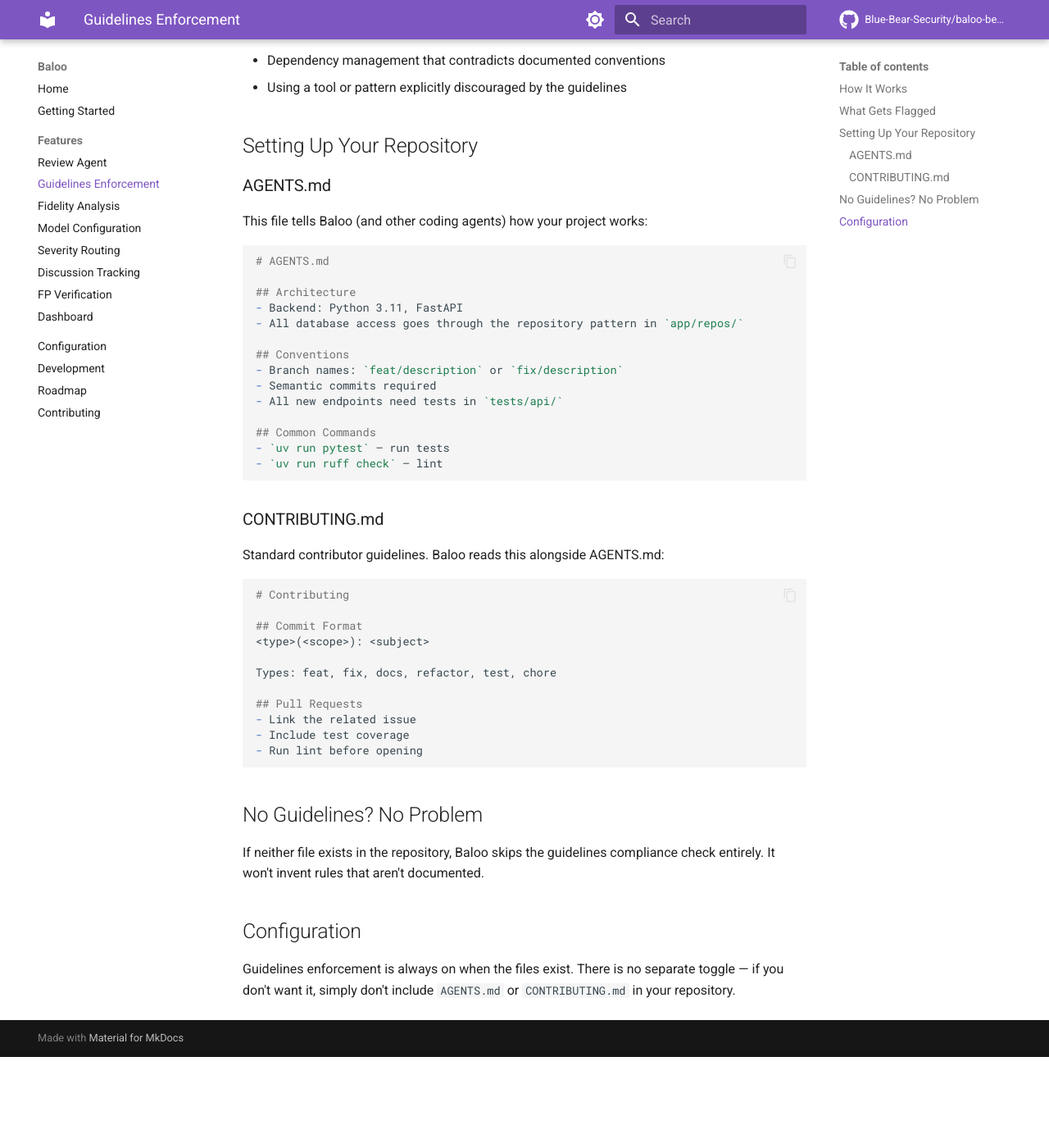
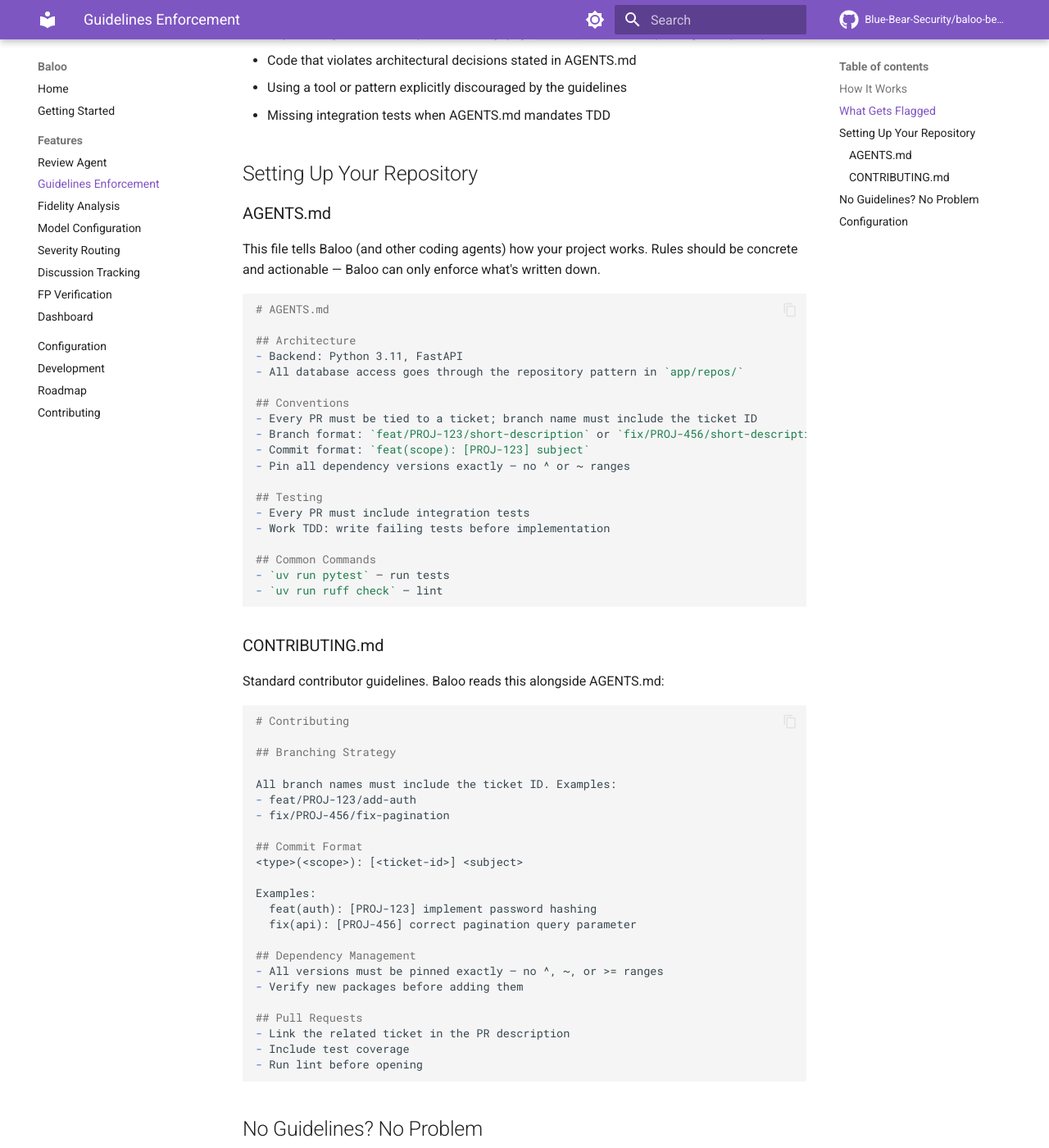
Before and after one commit to Blue-Bear-Security/baloo-bear, an MkDocs documentation site: the page built from docs/features/guidelines.md, in a window 1280 px wide and 1400 px high, scrolled down 688 px. Shown: the whole window at 82% size. Built offline with MkDocs 1.6.1 and Material for MkDocs 9.7.7, drawn with Linux system fonts in a browser that asks for light colours; comment, search, counter and statistics services are not loaded; before the commit the page ends 1977 px from its top, so only the background shows below that; some of the changed text lies outside the part shown.

Commit message:
docs: add real-world BlueDen examples to guidelines and fidelity docs
- guidelines.md: replace generic examples with actual BlueDen AGENTS.md
  and CONTRIBUTING.md excerpts (no-ticket-no-code, fail-fast, TDD,
  branch naming with ticket IDs, commit format, dependency pinning rules)
- fidelity.md: add BlueDen workflow walkthrough showing how DEN ticket
  IDs and docs/plans/ map to fidelity analysis end-to-end
- index.md: sharpen Why Baloo bullets and features table to call out
  guidelines enforcement and fidelity more concretely

````diff
--- a/docs/features/guidelines.md
+++ b/docs/features/guidelines.md
@@ -15,17 +15,18 @@ The contents are injected into the review agent's prompt. The agent then flags a
 
 Guidelines violations are reported as **CRITICAL** severity with category **"Guidelines"**. Examples:
 
-- Branch name doesn't follow the naming convention (e.g., `fix/thing` when repo requires `fix(scope): thing`)
+- Branch name missing required ticket ID (e.g., `fix/thing` when the repo requires `fix/PROJ-123/thing`)
 - Commit messages missing required ticket references
+- Dependency versions not pinned exactly (e.g., `^1.2.3` when exact pinning is required)
 - Code that violates architectural decisions stated in AGENTS.md
-- Dependency management that contradicts documented conventions
 - Using a tool or pattern explicitly discouraged by the guidelines
+- Missing integration tests when AGENTS.md mandates TDD
 
 ## Setting Up Your Repository
 
 ### AGENTS.md
 
-This file tells Baloo (and other coding agents) how your project works:
+This file tells Baloo (and other coding agents) how your project works. Rules should be concrete and actionable — Baloo can only enforce what's written down.
 
 ```markdown
 # AGENTS.md
@@ -35,9 +36,14 @@ This file tells Baloo (and other coding agents) how your project works:
 - All database access goes through the repository pattern in `app/repos/`
 
 ## Conventions
-- Branch names: `feat/description` or `fix/description`
-- Semantic commits required
-- All new endpoints need tests in `tests/api/`
+- Every PR must be tied to a ticket; branch name must include the ticket ID
+- Branch format: `feat/PROJ-123/short-description` or `fix/PROJ-456/short-description`
+- Commit format: `feat(scope): [PROJ-123] subject`
+- Pin all dependency versions exactly — no ^ or ~ ranges
+
+## Testing
+- Every PR must include integration tests
+- Work TDD: write failing tests before implementation
 
 ## Common Commands
 - `uv run pytest` — run tests
@@ -51,13 +57,25 @@ Standard contributor guidelines. Baloo reads this alongside AGENTS.md:
 ```markdown
 # Contributing
 
+## Branching Strategy
+
+All branch names must include the ticket ID. Examples:
+- feat/PROJ-123/add-auth
+- fix/PROJ-456/fix-pagination
+
 ## Commit Format
-<type>(<scope>): <subject>
+<type>(<scope>): [<ticket-id>] <subject>
 
-Types: feat, fix, docs, refactor, test, chore
+Examples:
+  feat(auth): [PROJ-123] implement password hashing
+  fix(api): [PROJ-456] correct pagination query parameter
+
+## Dependency Management
+- All versions must be pinned exactly — no ^, ~, or >= ranges
+- Verify new packages before adding them
 
 ## Pull Requests
-- Link the related issue
+- Link the related ticket in the PR description
 - Include test coverage
 - Run lint before opening
 ```
````
Also changed, not shown: docs/features/fidelity.md (+11 -0 lines), docs/index.md (+4 -3 lines).
